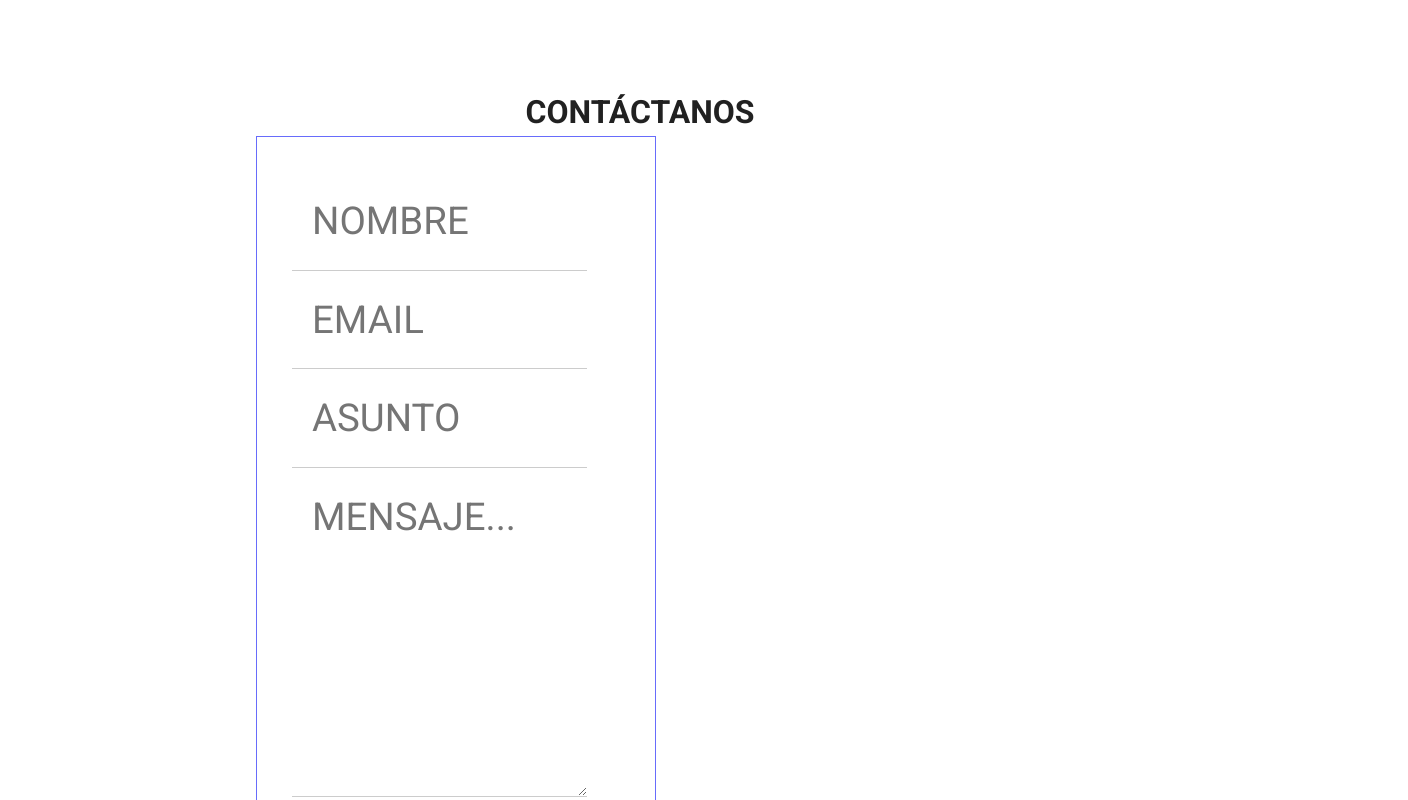
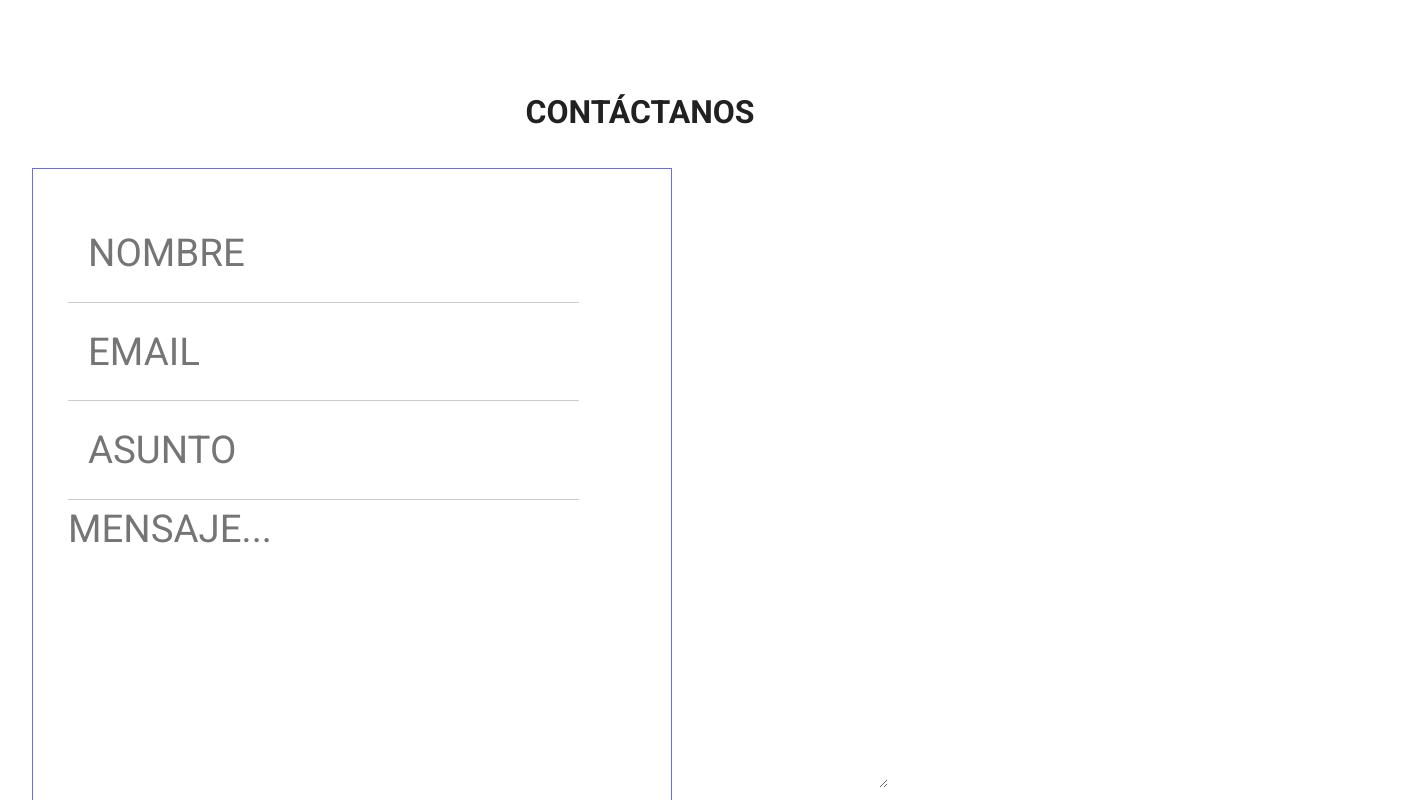
Before and after one commit to josemartin22/Protectora, a Vue app in the folder client/: page /about in a window 1280 px wide. Shown: the part 1460-2260 px from the top of the page, 1408 px wide, since content can reach past the window. Built offline with nearby package versions, Linux system fonts and the light colour scheme; no server answers.

Commit message:
AboutFormulario

```diff
--- a/client/src/components/About.vue
+++ b/client/src/components/About.vue
@@ -49,18 +49,17 @@
     </v-container>
 
     <h1 align="center">CONTÁCTANOS</h1>
-    <div id="infoContacto">
       <div id="formulario">
         <!-- La etiqueta form sirve para encapsular los elementos de un formulario-->
         <form action method="get">
           <!-- Los input son cuadros a los que puedes asignarles valores o usarlos para recogida de datos-->
-          <input type="text" id="inpNombre" class="campo" placeholder="NOMBRE" required />
+          <input type="text"  placeholder="NOMBRE" required />
           <br />
           <!-- la indicación required hace que que el campo sea obligatorio para proceder a enviar el formulario-->
-          <input type="email" id="inpMail" class="campo" placeholder="EMAIL" required />
+          <input type="email" placeholder="EMAIL" required />
           <br />
 
-          <input type="text" id="inpAsunto" class="campo" placeholder="ASUNTO" required />
+          <input type="text" placeholder="ASUNTO" required />
           <br />
 
           <textarea
@@ -78,7 +77,6 @@
         </form>
       </div>
     </div>
-  </div>
 </template>
 
 <script>
@@ -150,36 +148,30 @@ p{
   margin-bottom: 70px;
 }
 
+input {
+  border-bottom: solid 1px #ccc;
+  width: 90%;
+  padding: 20px;
+  outline: none;
+}
+
+input:focus {
+  border-color: #676cfb;
+}
+
 /*
 #################################
 ESTILOS PARA EL APARTADO CONTACTO
 #################################
 */
 
-#infoContacto {
-  width: 100%;
-  overflow: hidden;
-  margin-left: 10%;
-  margin-right: 10%;
-  margin-bottom: 10%;
-}
-
-#contactoTitulo {
-  width: 40%;
-}
-
-.iconInfo {
-  text-align: left;
-  margin: 2%;
-  color: gray;
-}
-
 #formulario {
-  width: 400px;
+  width: 50%;
   padding: 35px;
   border: 1px solid #676cfb;
-  margin-left: 10%;
   float: left;
+  margin: 2em;
+  justify-self: center;
 }
 
 form {
@@ -189,24 +181,15 @@ form {
   width: 100%;
 }
 
-input,
 textarea {
   border: 0;
   outline: none;
 }
 
-.campo {
-  border-bottom: solid 1px #ccc;
-  width: 90%;
-  padding: 20px;
-}
-
 /*focus sirve para indicar qué ocurrirá cuando se hace click al recuadro
 En este caso el borde se pondrá de un color*/
 
-.campo:focus {
-  border-color: #676cfb;
-}
+
 
 .botonAzul {
   border-radius: 50px;
@@ -224,11 +207,5 @@ En este caso el borde se pondrá de un color*/
   cursor: pointer;
 }
 
-/*
-###############################
-ESTILOS PARA EL APARTADO FOOTER
-###############################
-*/
-
 
 </style>
```
